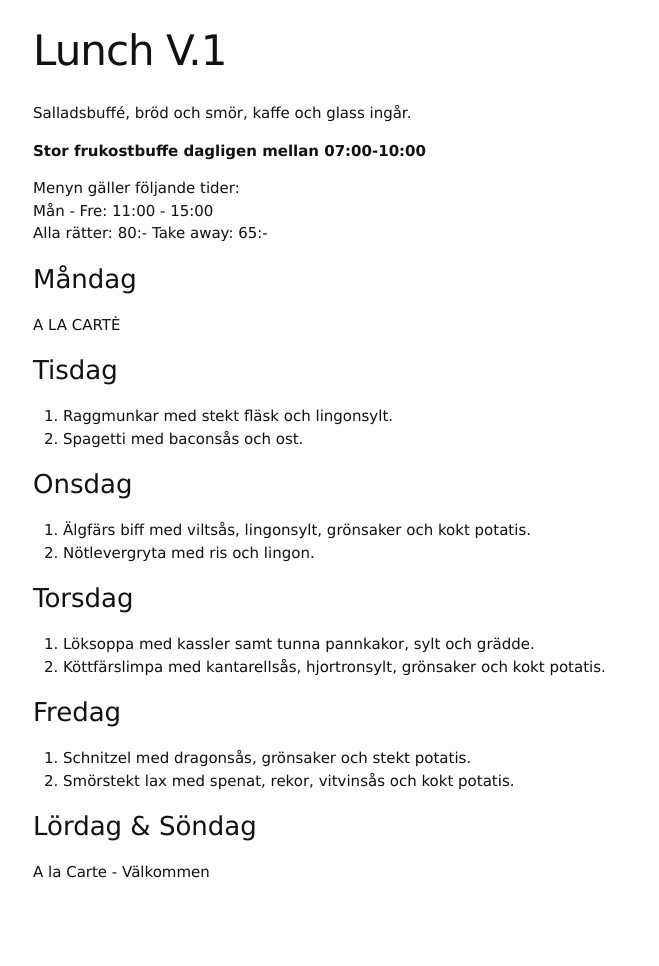
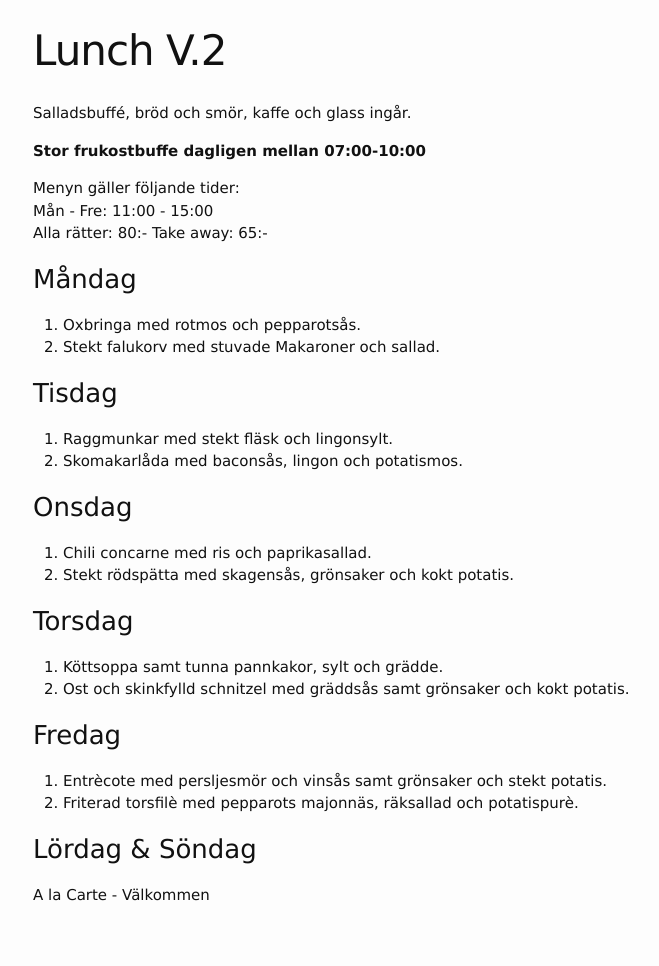
Before and after one commit to FarInn62/farinn62.github.io, a Jekyll site: the page built from lunch.md, in a window 1280 px wide. Shown: the whole page, without its empty margins (237-896 px from the left). Built offline with Jekyll 4.4.1, drawn with Linux system fonts in a browser that asks for light colours; before the commit the page ends 944 px from its top, so only the background shows below that.

Commit message:
Update lunch.md

```diff
--- a/lunch.md
+++ b/lunch.md
@@ -1,6 +1,6 @@
 ---
 layout: foodmenu
-title: Lunch V.1
+title: Lunch V.2
 permalink: /lunch/
 published: true
 ---
@@ -14,27 +14,28 @@ Alla rätter: 80:- Take away: 65:-
 
 ### Måndag
 
-A LA CARTÈ
+1. Oxbringa med rotmos och pepparotsås.
+2. Stekt falukorv med stuvade Makaroner och sallad.
 
 ### Tisdag
 
 1. Raggmunkar med stekt fläsk och lingonsylt.
-2. Spagetti med baconsås och ost.
+2. Skomakarlåda med baconsås, lingon och potatismos.
 
 ### Onsdag
 
-1. Älgfärs biff med viltsås, lingonsylt, grönsaker och kokt potatis.
-2. Nötlevergryta med ris och lingon.
+1. Chili concarne med ris och paprikasallad.
+2. Stekt rödspätta med skagensås, grönsaker och kokt potatis.
 
 ### Torsdag
 
- 1. Löksoppa med kassler samt tunna pannkakor, sylt och grädde.
- 2. Köttfärslimpa med kantarellsås, hjortronsylt, grönsaker och kokt potatis.
+ 1. Köttsoppa samt tunna pannkakor, sylt och grädde.
+ 2. Ost och skinkfylld schnitzel med gräddsås samt grönsaker och kokt potatis.
 
 ### Fredag
 
-1. Schnitzel med dragonsås, grönsaker och stekt potatis.
-2. Smörstekt lax med spenat, rekor, vitvinsås och kokt potatis.
+1. Entrècote med persljesmör och vinsås samt grönsaker och stekt potatis.
+2. Friterad torsfilè med pepparots majonnäs, räksallad och potatispurè.
 
 ### Lördag & Söndag
 A la Carte - Välkommen
```
